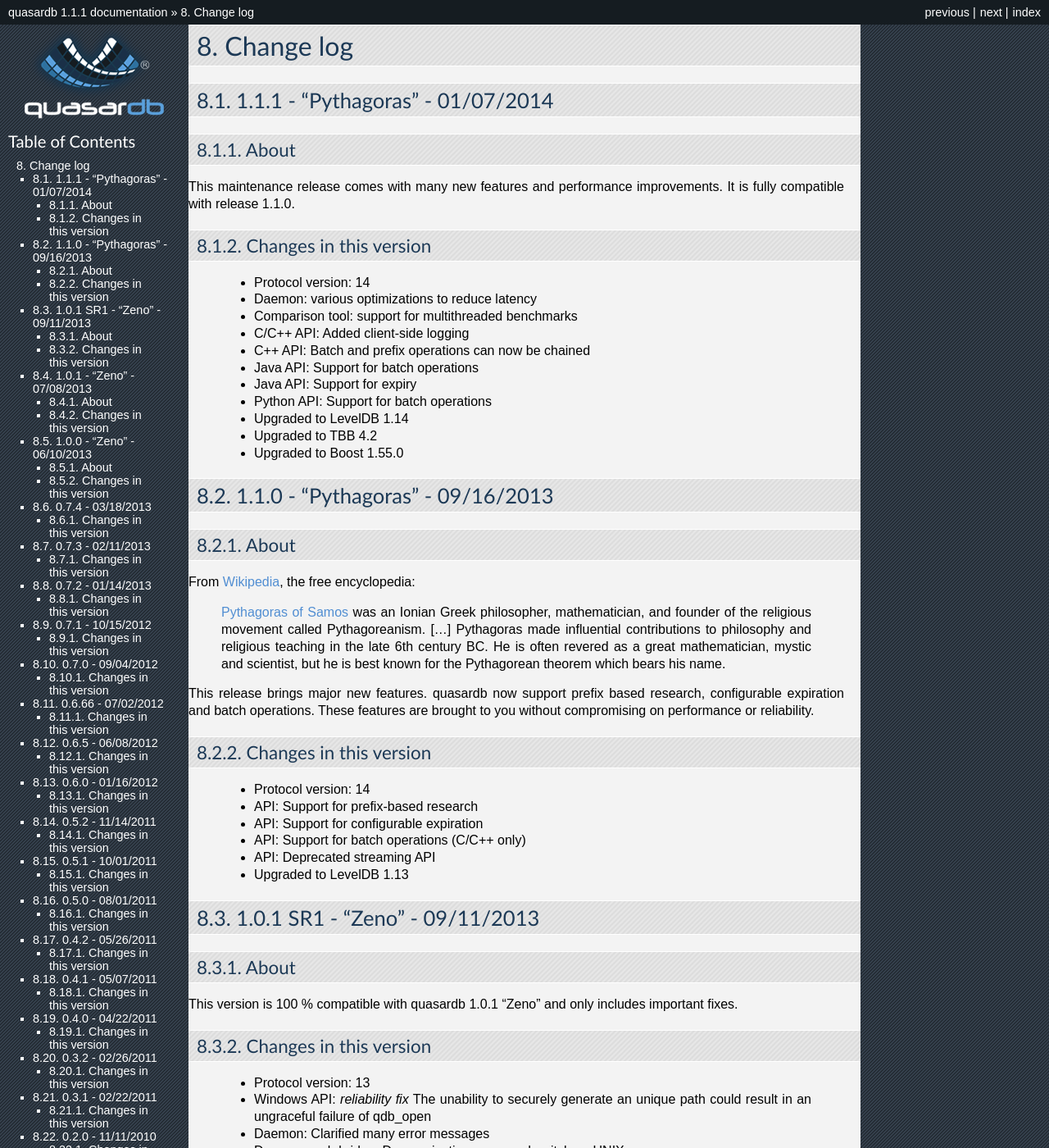
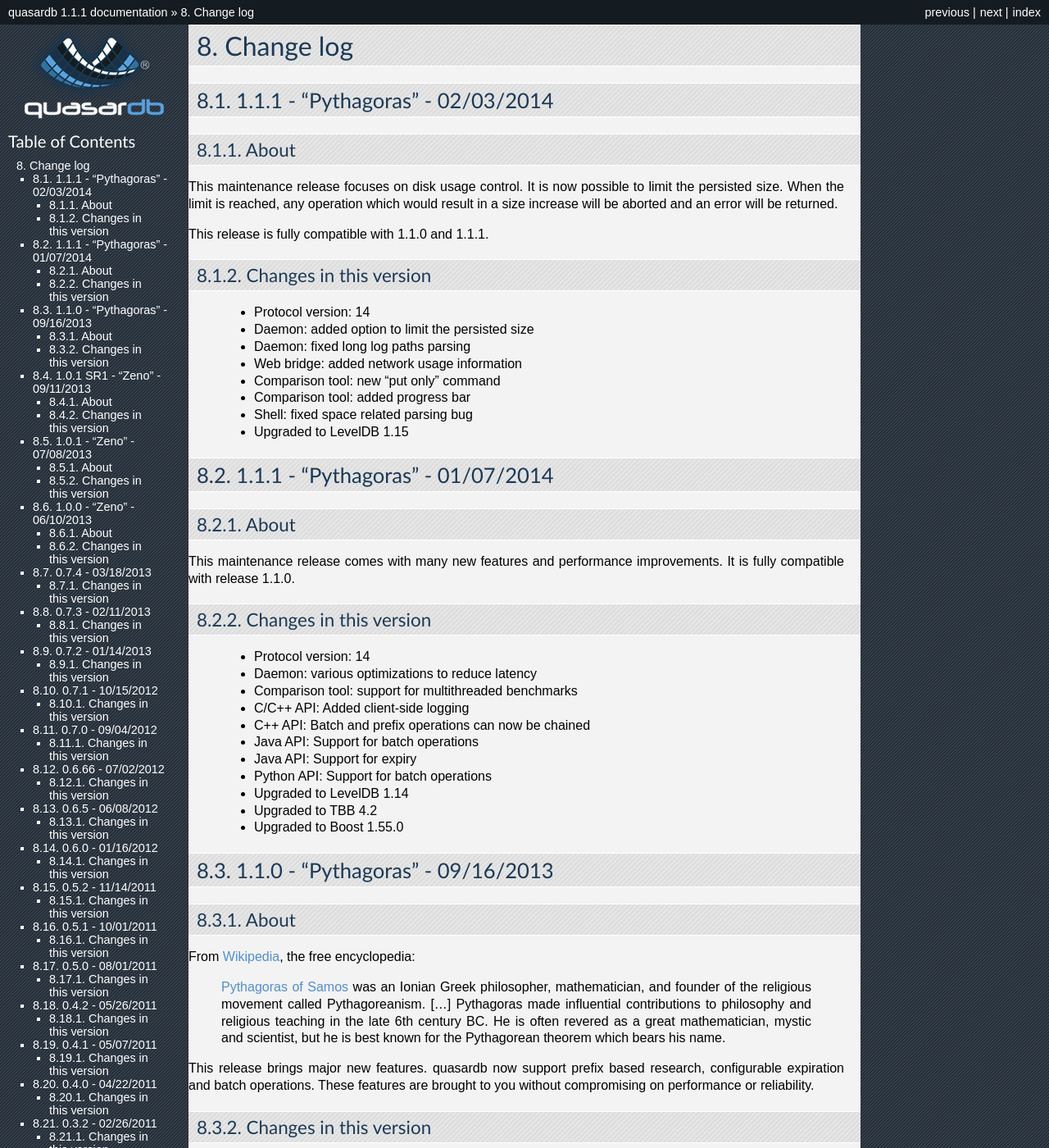
Before and after one commit to iltommi/qdb-documentation, a Sphinx documentation site: the page built from source/changes.rst, in a window 1280 px wide and 1400 px high. Shown: the whole window at 82% size. Built offline with Sphinx 7.4.7, drawn with Linux system fonts in a browser that asks for light colours; some of the changed text lies outside the part shown.

Commit message:
1.1.2 release notes

```diff
--- a/source/changes.rst
+++ b/source/changes.rst
@@ -1,5 +1,27 @@
 Change log
 **********
+
+1.1.1 - "Pythagoras" - 02/03/2014
+=================================
+
+About
+-----
+
+This maintenance release focuses on disk usage control. It is now possible to limit the persisted size. When the limit is reached, any operation which would result in a size increase will be aborted and an error will be returned.
+
+This release is fully compatible with 1.1.0 and 1.1.1.
+
+Changes in this version
+-----------------------
+
+    * Protocol version: 14
+    * Daemon: added option to limit the persisted size
+    * Daemon: fixed long log paths parsing
+    * Web bridge: added network usage information
+    * Comparison tool: new "put only" command
+    * Comparison tool: added progress bar
+    * Shell: fixed space related parsing bug
+    * Upgraded to LevelDB 1.15
 
 1.1.1 - "Pythagoras" - 01/07/2014
 =================================
```
